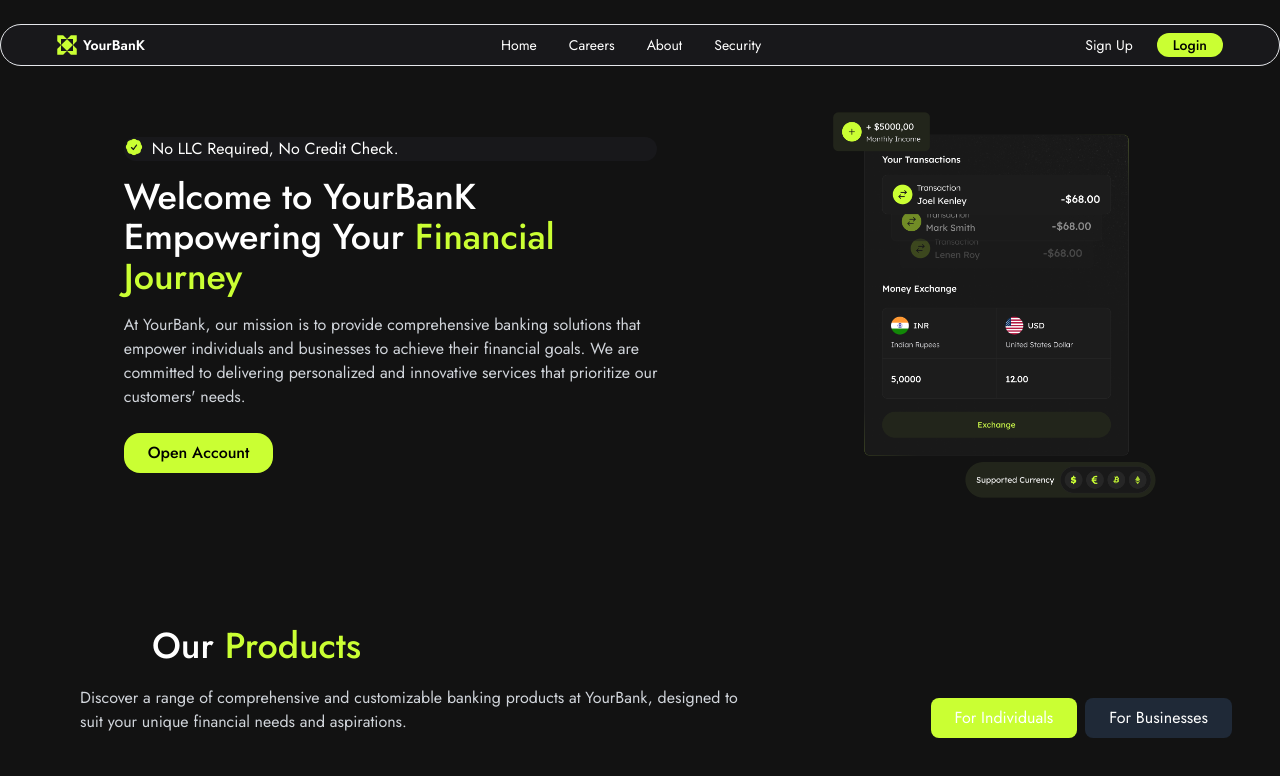
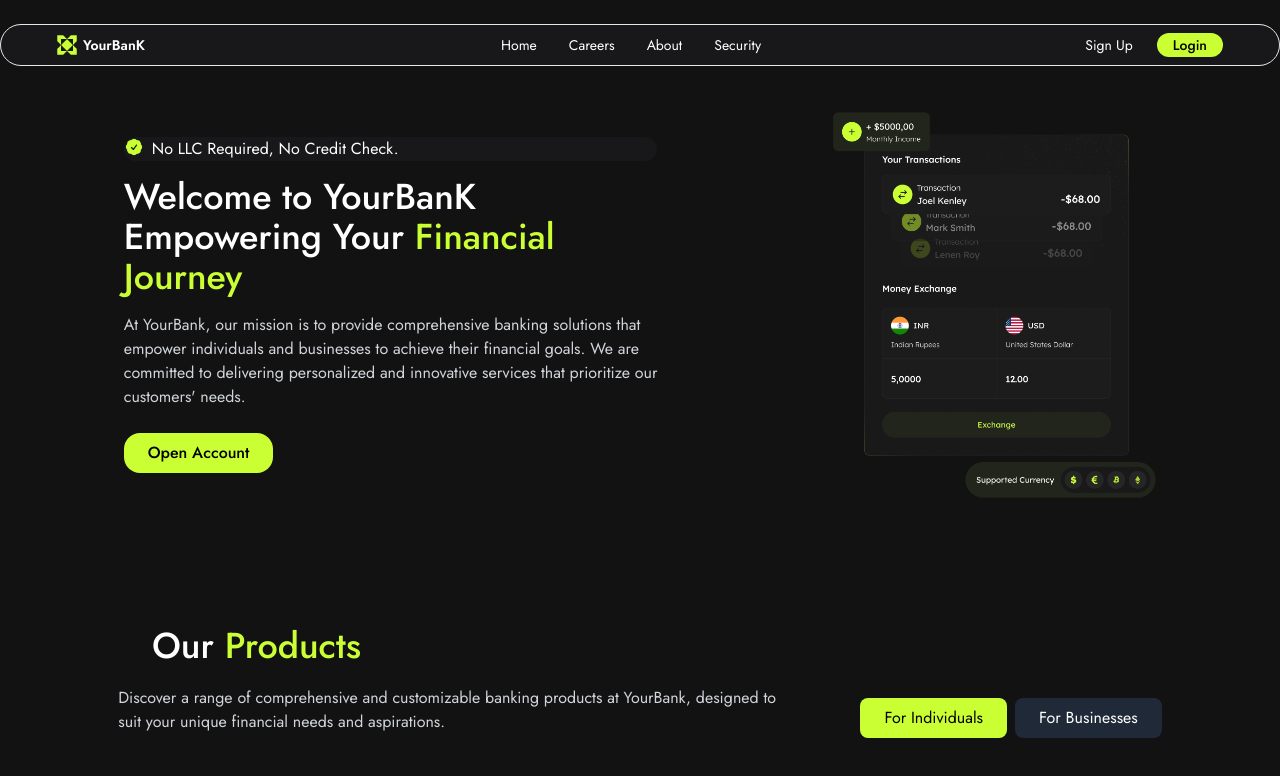
Before and after one commit to Cody-nas/YourBanK-App, a React (Vite) app: page / in a window 1280 px wide. Shown: the top 776 px of the page. Built offline with nearby package versions, Linux system fonts and the light colour scheme.

Commit message:
update Products.jsx layout and button styles

```diff
--- a/src/components/Products.jsx
+++ b/src/components/Products.jsx
@@ -7,14 +7,16 @@ const Products = () => {
         <div className=' font-medium mb-4 md:mb-0 md:ml-16 md:pl-10 text-center md:text-left'>
           <h2 className='text-4xl '>Our <span className='text-grn'>Products</span></h2>
         </div>
-        <div className='flex flex-col md:flex-row md:justify-between md:items-center md:ml-8'>
+        <div className='flex flex-col lg:justify-evenly md:flex-row md:justify-between md:items-center '>
           <p className="mt-4 text-gray-300 max-w-2xl">Discover a range of comprehensive and customizable banking products at YourBank, designed to suit your unique financial needs and aspirations.</p>
 
           <div className="flex justify-center mt-8 space-x-2">
-            <button className="bg-grn text-white px-6 py-2 rounded-lg focus:outline-none focus:ring-2 focus:ring-green-400">For Individuals</button>
+            <button className="bg-grn text-black px-6 py-2 rounded-lg focus:outline-none focus:ring-2 focus:ring-green-400">For Individuals</button>
             <button className="bg-gray-800 text-white px-6 py-2 rounded-lg focus:outline-none focus:ring-2 focus:ring-gray-700">For Businesses</button>
           </div>
         </div>
+
+        <div></div>
       </div>
     </div>
   );
```
